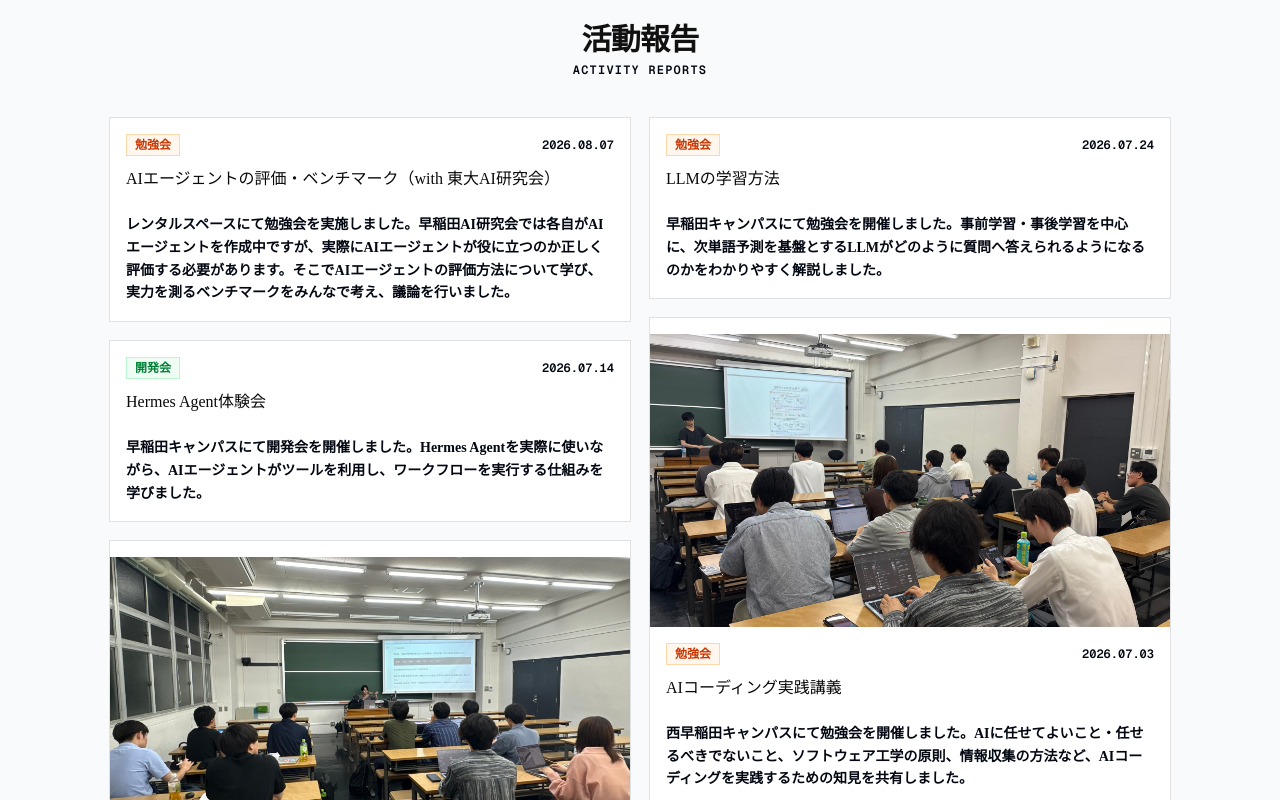
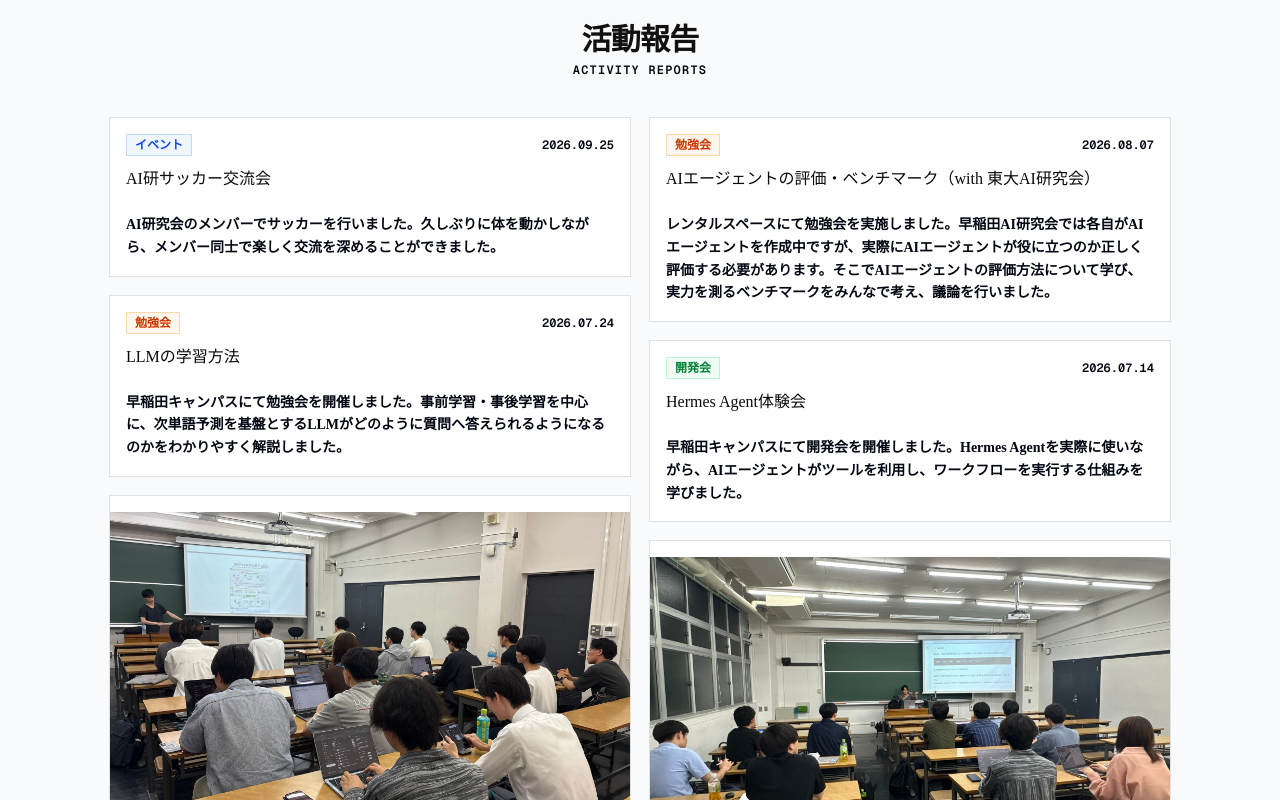
Before and after one commit to TaiyoSunouchi/wasedaaiclub, a Next.js app in the folder homepage/: page / in a window 1280 px wide. Shown: the part 3440-4240 px from the top of the page. Built offline with nearby package versions, Linux system fonts and the light colour scheme.

Commit message:
Add soccer meetup activity report

```diff
--- a/homepage/src/app/page.tsx
+++ b/homepage/src/app/page.tsx
@@ -10,6 +10,13 @@ import { ChevronRight } from "lucide-react";
 /* ── データ定義 ── */
 
 const reports = [
+  {
+    tag: "イベント",
+    date: "2026.09.25",
+    title: "AI研サッカー交流会",
+    body: "AI研究会のメンバーでサッカーを行いました。久しぶりに体を動かしながら、メンバー同士で楽しく交流を深めることができました。",
+    color: "blue" as const,
+  },
   {
     tag: "勉強会",
     date: "2026.08.07",
```
